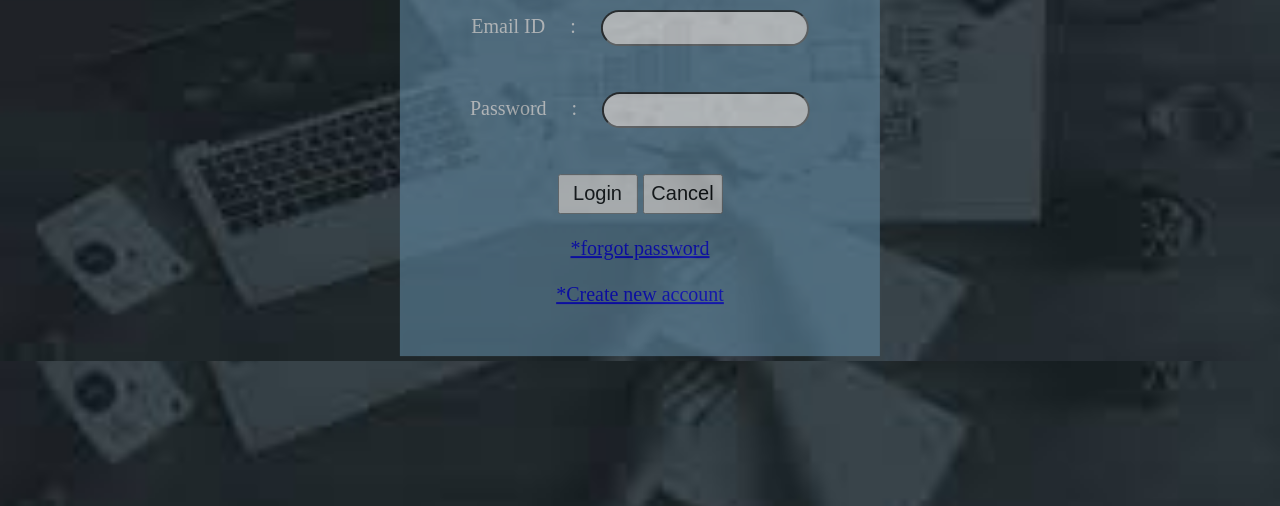
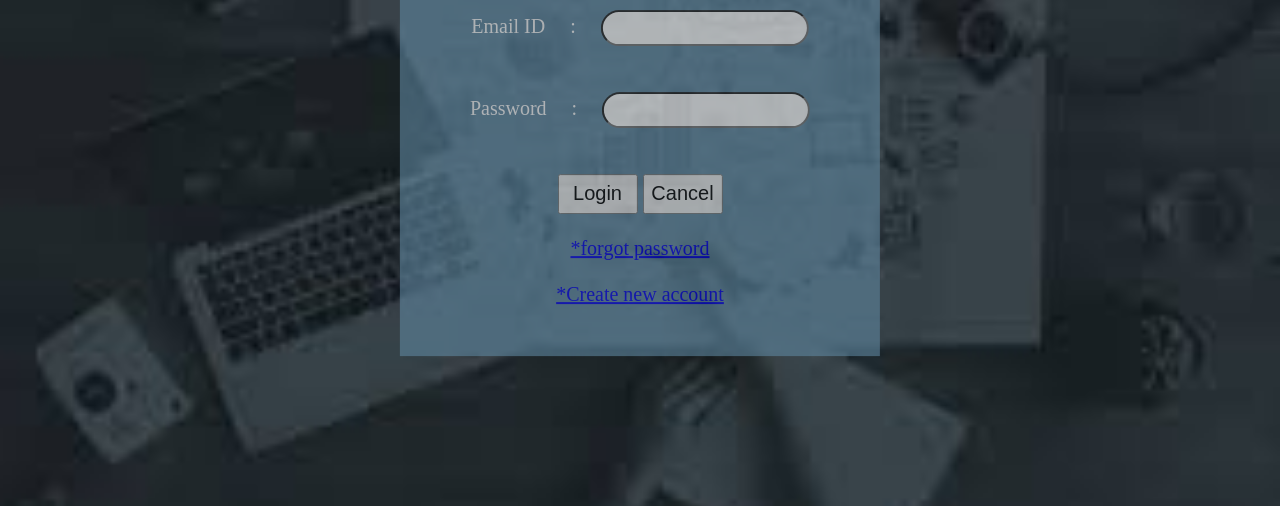
Before and after one commit to AmithKumarN/LMS, a plain HTML site: page stulogin.html in a window 1280 px wide. Shown: the part 294-800 px from the top of the page. Drawn offline with Linux system fonts and the light colour scheme.

Commit message:
adjusted bg image

```diff
--- a/stulogin.html
+++ b/stulogin.html
@@ -61,7 +61,6 @@ html {
 		</nav>
 	</header>
 	<div>
-		<img src="login.jpg" width=100%; height="655">
 		<div class="centered" style="text-align: center; font-size: 20px; margin-top: 10px;">
 			<h2>STUDENT LOGIN</h2>
 			<form>
```
